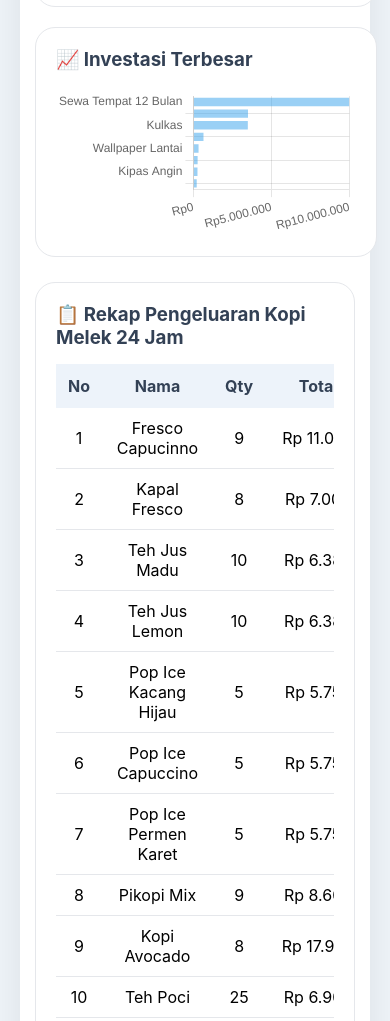
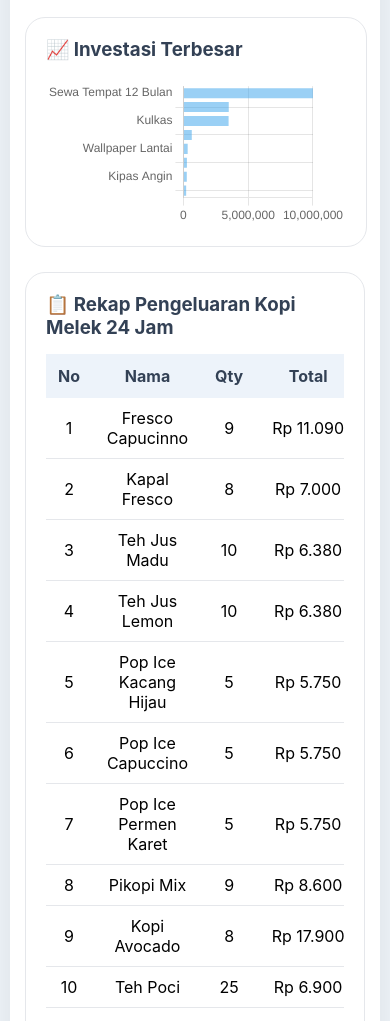
Before and after one commit to paundracsr/kopi-melek, a plain HTML site: page index.html in a window 390 px wide. Shown: the part 1055-2076 px from the top of the page. Drawn offline with nearby package versions, Linux system fonts and the light colour scheme.

Commit message:
Update index.html

```diff
--- a/index.html
+++ b/index.html
@@ -2,20 +2,19 @@
 <html lang="id">
 
 <head>
-
 <meta charset="UTF-8">
-
 <meta name="viewport" content="width=device-width, initial-scale=1.0">
 
 <title>☕ Dashboard Keuangan Kopi Melek 24 Jam</title>
 
-
 <script src="https://cdn.jsdelivr.net/npm/chart.js"></script>
-
 <script src="https://cdnjs.cloudflare.com/ajax/libs/html2canvas/1.4.1/html2canvas.min.js"></script>
 
+<style>
 
-<style>
+/* =========================
+   RESET
+========================= */
 
 *{
     margin:0;
@@ -25,27 +24,36 @@
 }
 
 
+/* =========================
+   BODY
+========================= */
+
 body{
-
     background:#eef3f8;
     padding:20px;
+}
+
+
+/* =========================
+   CONTAINER
+========================= */
+
+.dashboard-wrapper{
+
+    max-width:1400px;
+    margin:auto;
+    background:#ffffff;
+    padding:30px;
+    border-radius:25px;
+    box-shadow:0 10px 35px rgba(0,0,0,.08);
 
 }
 
 
 
-.dashboard-wrapper{
-
-    max-width:1400px;
-    width:100%;
-    margin:auto;
-    background:white;
-    border-radius:25px;
-    padding:30px;
-    box-shadow:0 10px 35px rgba(0,0,0,.08);
-
-}
-
+/* =========================
+   HEADER
+========================= */
 
 
 .header{
@@ -55,12 +63,12 @@ body{
     align-items:center;
     flex-wrap:wrap;
     gap:15px;
+
     border-bottom:2px solid #edf2f7;
     padding-bottom:20px;
     margin-bottom:25px;
 
 }
-
 
 
 .header h1{
@@ -75,15 +83,25 @@ body{
 .badge{
 
     display:inline-block;
+    margin-top:8px;
+
+    padding:7px 15px;
+
     background:#1e293b;
     color:white;
-    padding:7px 15px;
+
     border-radius:50px;
-    margin-top:8px;
+
     font-size:13px;
 
 }
 
+
+
+
+/* =========================
+   BUTTON
+========================= */
 
 
 .button-group{
@@ -94,13 +112,15 @@ body{
 }
 
 
-
 button{
 
     border:none;
     cursor:pointer;
+
     padding:10px 18px;
+
     border-radius:30px;
+
     font-weight:600;
 
 }
@@ -125,14 +145,21 @@ button{
 
 
 
-/* SUMMARY */
+
+/* =========================
+   SUMMARY CARD
+========================= */
 
 
 .summary{
 
     display:grid;
-    grid-template-columns:repeat(auto-fit,minmax(220px,1fr));
+
+    grid-template-columns:
+    repeat(auto-fit,minmax(220px,1fr));
+
     gap:18px;
+
     margin-bottom:25px;
 
 }
@@ -142,8 +169,10 @@ button{
 .summary-card{
 
     background:#f8fafc;
+
+    padding:20px;
+
     border-radius:20px;
-    padding:20px;
 
 }
 
@@ -152,7 +181,9 @@ button{
 .summary-card span{
 
     color:#64748b;
+
     font-size:13px;
+
     font-weight:600;
 
 }
@@ -162,11 +193,12 @@ button{
 .summary-card h2{
 
     margin-top:10px;
+
     font-size:25px;
+
     color:#0f172a;
 
 }
-
 
 
 .green{
@@ -186,14 +218,19 @@ button{
 
 
 
-/* CHART */
+/* =========================
+   CHART
+========================= */
 
 
 .chart-grid{
 
     display:grid;
+
     grid-template-columns:1fr 1fr;
+
     gap:20px;
+
     margin-bottom:25px;
 
 }
@@ -203,8 +240,11 @@ button{
 .card{
 
     background:white;
+
     border:1px solid #e5e7eb;
+
     border-radius:20px;
+
     padding:20px;
 
 }
@@ -213,14 +253,18 @@ button{
 
 .card h3{
 
+    margin-bottom:15px;
+
     color:#334155;
-    margin-bottom:15px;
 
 }
 
 
 
-/* TABLE */
+
+/* =========================
+   TABLE
+========================= */
 
 
 .table-card{
@@ -242,6 +286,7 @@ button{
 table{
 
     width:100%;
+
     border-collapse:collapse;
 
 }
@@ -251,7 +296,9 @@ table{
 th{
 
     background:#edf3fa;
+
     padding:12px;
+
     color:#334155;
 
 }
@@ -261,8 +308,10 @@ th{
 td{
 
     padding:10px;
+
+    text-align:center;
+
     border-bottom:1px solid #e5e7eb;
-    text-align:center;
 
 }
 
@@ -271,27 +320,35 @@ td{
 .total-row{
 
     font-weight:bold;
+
     background:#f8fafc;
 
 }
 
 
 
-/* RESPONSIVE */
+/* =========================
+   RESPONSIVE
+========================= */
 
 
 @media(max-width:800px){
 
-.chart-grid{
-
-    grid-template-columns:1fr;
-
+    body{
+        padding:10px;
     }
 
 
     .dashboard-wrapper{
 
         padding:15px;
+
+    }
+
+
+    .chart-grid{
+
+        grid-template-columns:1fr;
 
     }
 
@@ -305,19 +362,18 @@ td{
 }
 
 
-
 </style>
 
 </head>
 
 
-
 <body>
-
 
 
 <div class="dashboard-wrapper" id="dashboard">
 
+
+<!-- HEADER -->
 
 <div class="header">
 
@@ -342,22 +398,16 @@ Cash Flow & Laporan Keuangan
 
 
 <button class="btn" onclick="saveImage()">
-
 🖼 Gambar
-
 </button>
 
 
-
 <button class="btn-primary" onclick="window.print()">
-
 📄 PDF
-
 </button>
 
 
 </div>
-
 
 
 </div>
@@ -365,8 +415,11 @@ Cash Flow & Laporan Keuangan
 
 
 
+
+<!-- SUMMARY -->
+
+
 <div class="summary">
-
 
 
 <div class="summary-card">
@@ -375,14 +428,13 @@ Cash Flow & Laporan Keuangan
 Total Pengeluaran
 </span>
 
-<h2 class="red" id="totalPengeluaran">
-
+<h2
+id="totalPengeluaran"
+class="red">
 Rp0
-
 </h2>
 
 </div>
-
 
 
 
@@ -393,13 +445,10 @@ Total Investasi
 </span>
 
 <h2 id="totalInvestasi">
-
 Rp0
-
 </h2>
 
 </div>
-
 
 
 
@@ -410,13 +459,10 @@ Total Produk F&B
 </span>
 
 <h2 id="jumlahProduk">
-
 0
-
 </h2>
 
 </div>
-
 
 
 
@@ -427,19 +473,19 @@ Harga Jual Customer
 </span>
 
 <h2 class="green">
-
 Rp8.000 - Rp15.000
-
 </h2>
 
 </div>
-
 
 
 </div>
 
 
 
+
+
+<!-- CHART -->
 
 
 <div class="chart-grid">
@@ -451,9 +497,7 @@ Rp8.000 - Rp15.000
 📊 Komposisi Cash Flow
 </h3>
 
-
 <canvas id="chartPie"></canvas>
-
 
 </div>
 
@@ -465,9 +509,7 @@ Rp8.000 - Rp15.000
 📈 Investasi Terbesar
 </h3>
 
-
 <canvas id="chartBar"></canvas>
-
 
 </div>
 
@@ -478,7 +520,11 @@ Rp8.000 - Rp15.000
 
 
 
-<div class="table-card card">
+
+<!-- TABLE -->
+
+
+<div class="card table-card">
 
 
 <h3>
@@ -507,6 +553,7 @@ Rp8.000 - Rp15.000
 
 </tr>
 
+
 </thead>
 
 
@@ -515,24 +562,17 @@ Rp8.000 - Rp15.000
 </tbody>
 
 
-
 <tfoot>
 
 <tr class="total-row">
 
 <td colspan="3">
-
 TOTAL
-
 </td>
 
-
 <td id="totalTable">
-
 Rp0
-
 </td>
-
 
 </tr>
 
@@ -549,9 +589,20 @@ Rp0
 
 
 </div>
+
+
+
+
+
 <script>
 
+
 let laporanData;
+
+let pieChart;
+
+let barChart;
+
 
 
 function rupiah(angka){
@@ -562,7 +613,9 @@ function rupiah(angka){
 
 
 
-// LOAD JSON
+
+// LOAD DATA JSON
+
 
 fetch("data.json")
 
@@ -578,11 +631,12 @@ fetch("data.json")
 
 .catch(error=>{
 
-    alert("Data JSON tidak ditemukan");
+    console.error(error);
 
-    console.log(error);
+    alert("data.json tidak ditemukan");
 
 });
+
 
 
 
@@ -591,26 +645,37 @@ fetch("data.json")
 function renderDashboard(){
 
 
-    let data = laporanData.months[0];
+const data=laporanData.months[0];
 
 
-    document.getElementById("totalPengeluaran").innerHTML =
+
+document.getElementById(
+"totalPengeluaran"
+).innerHTML=
 rupiah(data.summary.totalPengeluaran);
 
 
 
-    document.getElementById("totalInvestasi").innerHTML =
+document.getElementById(
+"totalInvestasi"
+).innerHTML=
 rupiah(data.summary.totalInvestasi);
 
 
 
-    document.getElementById("jumlahProduk").innerHTML =
-    data.summary.totalProduk + " Item";
+document.getElementById(
+"jumlahProduk"
+).innerHTML=
+data.summary.totalProduk+" Item";
 
 
 
 
 let tbody=document.getElementById("dataTable");
+
+tbody.innerHTML="";
+
+
 
 let total=0;
 
@@ -618,19 +683,18 @@ function renderDashboard(){
 
 
 
-    tbody.innerHTML="";
+
+[
+...data.cashflow.stokFNB,
+...data.cashflow.investasi
+
+].forEach(item=>{
 
 
-
-    // F&B STOCK
-
-    data.cashflow.stokFNB.forEach(item=>{
+total+=item.harga;
 
 
-        total += item.harga;
-
-
-        tbody.innerHTML += `
+tbody.innerHTML+=`
 
 <tr>
 
@@ -638,7 +702,7 @@ function renderDashboard(){
 
 <td>${item.nama}</td>
 
-        <td>${item.qty}</td>
+<td>${item.qty ?? "-"}</td>
 
 <td>${rupiah(item.harga)}</td>
 
@@ -652,44 +716,14 @@ function renderDashboard(){
 
 
 
-    // INVESTASI
-
-
-    data.cashflow.investasi.forEach(item=>{
-
-
-        total += item.harga;
-
-
-        tbody.innerHTML += `
-
-        <tr>
-
-        <td>${nomor++}</td>
-
-        <td>${item.nama}</td>
-
-        <td>-</td>
-
-        <td>${rupiah(item.harga)}</td>
-
-        </tr>
-
-        `;
-
-
-    });
-
-
-
-
-    document.getElementById("totalTable").innerHTML =
+document.getElementById(
+"totalTable"
+).innerHTML=
 rupiah(total);
 
 
 
 buatChart(data);
-
 
 
 }
@@ -699,13 +733,24 @@ function renderDashboard(){
 
 
 
-
 function buatChart(data){
 
 
+if(pieChart)
+pieChart.destroy();
 
-    new Chart(
+
+if(barChart)
+barChart.destroy();
+
+
+
+
+
+pieChart=new Chart(
+
 document.getElementById("chartPie"),
+
 {
 
 type:"doughnut",
@@ -713,13 +758,9 @@ function buatChart(data){
 data:{
 
 labels:[
-
 "F&B",
-
 "Investasi"
-
 ],
-
 
 datasets:[{
 
@@ -732,7 +773,6 @@ function buatChart(data){
 ]
 
 }]
-
 
 },
 
@@ -752,126 +792,84 @@ function buatChart(data){
 
 }
 
+}
 
-    });
+);
 
 
 
 
 
 
+let investasi=[
 
-    let investasi=[...data.cashflow.investasi];
+...data.cashflow.investasi
 
+]
 
-    investasi.sort((a,b)=>b.harga-a.harga);
+.sort(
 
+(a,b)=>b.harga-a.harga
 
+)
 
-    investasi=investasi.slice(0,8);
+.slice(0,8);
 
 
 
 
-    new Chart(
+
+
+barChart=new Chart(
 
 document.getElementById("chartBar"),
 
 {
 
-
 type:"bar",
-
 
 data:{
 
-
 labels:
 
-            investasi.map(x=>x.nama),
-
+investasi.map(
+x=>x.nama
+),
 
 
 datasets:[{
 
-
-                label:"Rupiah",
-
-
 data:
 
-                investasi.map(x=>x.harga)
-
-
+investasi.map(
+x=>x.harga
+)
 
 }]
 
-
 },
-
-
 
 options:{
 
-
 indexAxis:"y",
-
 
 responsive:true,
 
-
-
 plugins:{
-
 
 legend:{
 
-
 display:false
-
 
 }
 
-
-            },
-
-
-            scales:{
-
-
-                x:{
-
-
-                    ticks:{
-
-
-                        callback:function(value){
-
-
-                            return "Rp"+
-
-                            value.toLocaleString("id-ID");
-
+}
 
 }
 
-
 }
 
-
-                }
-
-
-            }
-
-
-
-        }
-
-
-
-    });
-
+);
 
 
 }
@@ -882,43 +880,43 @@ function buatChart(data){
 
 
 
-// SAVE IMAGE
-
-
 async function saveImage(){
 
 
-
-    let area=document.getElementById("dashboard");
+const area=document.getElementById("dashboard");
 
 
+const canvas=await html2canvas(
 
-    let canvas=await html2canvas(area,{
+area,
+
+{
 
 scale:2,
 
 backgroundColor:"#ffffff"
 
-    });
+}
+
+);
 
 
 
-
-    let link=document.createElement("a");
+const link=document.createElement("a");
 
 
-    link.download="Dashboard_Kopi_Melek_24_Jam.png";
+link.download=
+"Dashboard_Kopi_Melek_24_Jam.png";
 
 
-    link.href=canvas.toDataURL("image/png");
+link.href=
+canvas.toDataURL("image/png");
 
 
 link.click();
 
 
-
 }
-
 
 
 
```
Lines whose indentation alone changed are shown as unchanged.
